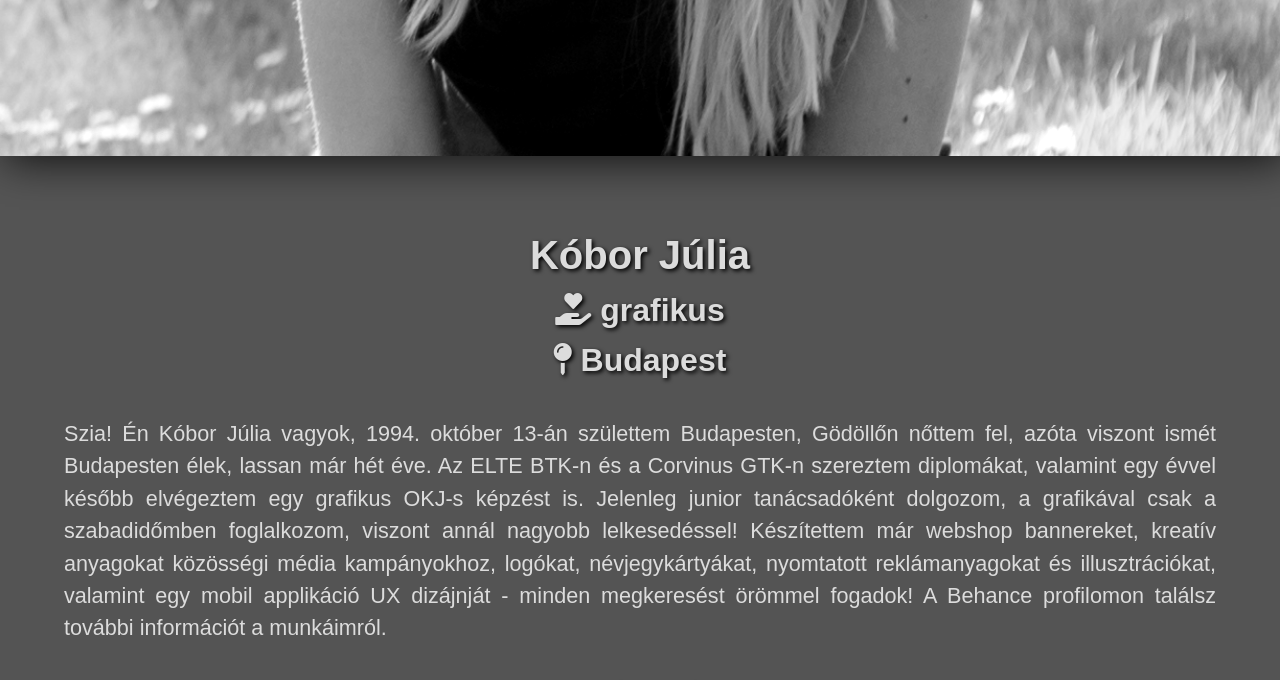
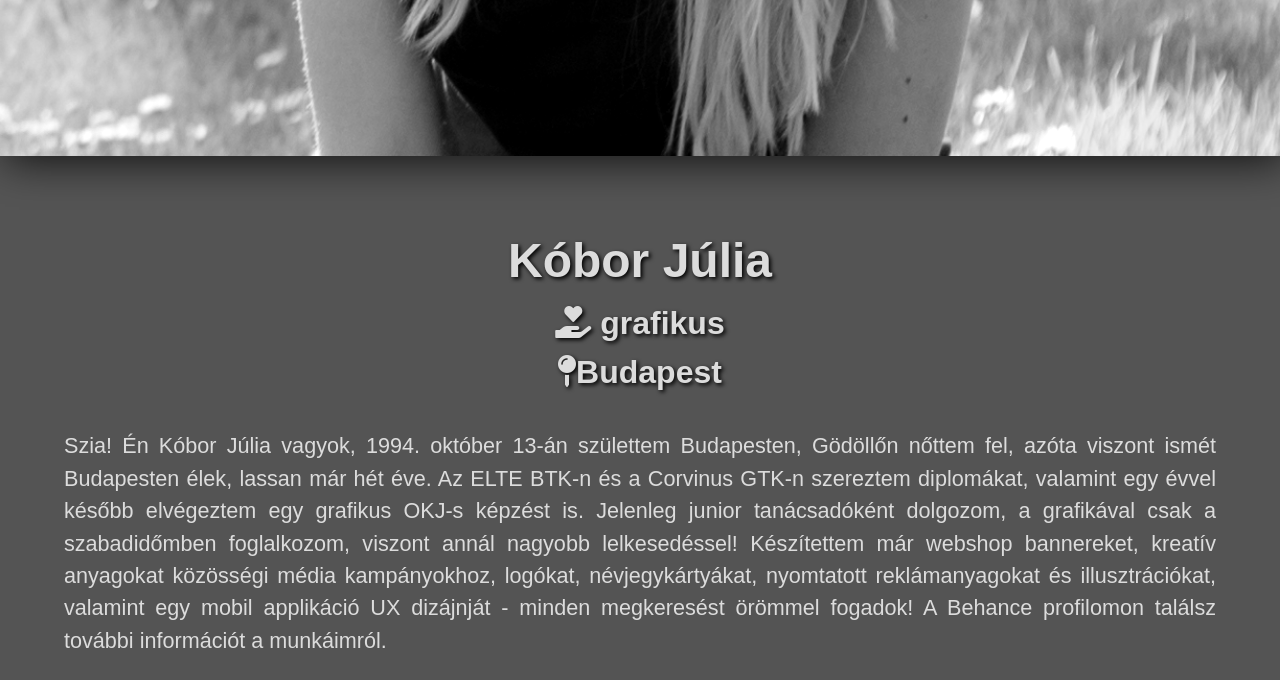
Before and after one commit to juliakobor/sajat-nevjegy, a plain HTML site: page index.html in a window 1280 px wide. Shown: the part 973-1653 px from the top of the page. Drawn offline with Linux system fonts and the light colour scheme; a web font is replaced by a local one.

Commit message:
add newest version

```diff
--- a/index.html
+++ b/index.html
@@ -14,7 +14,7 @@
 </div>
 <div class="content">
   <section class="basic-infos">
-    <h1>Kóbor Júlia</h1><h4><i class="fas fa-hand-holding-heart"></i> grafikus<br><i class="fas fa-map-pin"></i></i> Budapest</h4>
+    <h1>Kóbor Júlia</h1><h4><i class="fas fa-hand-holding-heart"></i> grafikus<br><i class="fas fa-map-pin"></i>Budapest</h4>
   </section>
   <section class="main-text">
   <p id="main-text"><br>Szia! Én Kóbor Júlia vagyok, 1994. október 13-án születtem Budapesten, Gödöllőn nőttem fel, azóta viszont ismét Budapesten élek, lassan már hét éve. Az ELTE BTK-n és a Corvinus GTK-n szereztem diplomákat, valamint egy évvel később elvégeztem egy grafikus OKJ-s képzést is. Jelenleg junior tanácsadóként dolgozom, a grafikával csak a szabadidőmben foglalkozom, viszont annál nagyobb lelkesedéssel! Készítettem már webshop bannereket, kreatív anyagokat közösségi média kampányokhoz, logókat, névjegykártyákat, nyomtatott reklámanyagokat és illusztrációkat, valamint egy mobil applikáció UX dizájnját - minden megkeresést örömmel fogadok! A Behance profilomon találsz további információt a munkáimról.</p>
--- a/main.CSS
+++ b/main.CSS
@@ -68,7 +68,7 @@ img {
   filter: grayscale(100%) contrast(110%);
 }
 .image {
-  width: 1
+  width: 100%;
 }
 .basic-infos {
   line-height: 1.55;
@@ -111,6 +111,7 @@ a:hover {
   h4 {
     font-size: 2rem;
   }
-  h1
+  h1 {
   font-size: 3rem;
 }
+}
```
